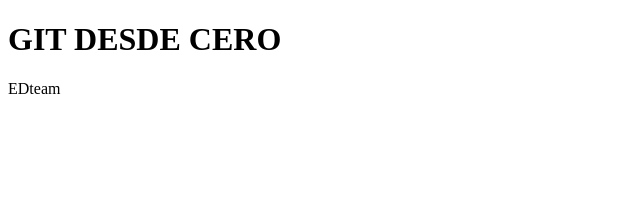
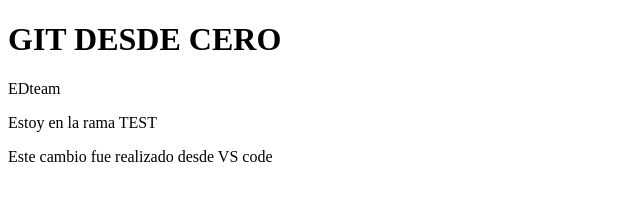
Before and after one commit to anthonyBaez-code/practicando-git, a plain HTML site: page index.html in a window 1280 px wide. Shown: the whole page, without its empty margins (0-640 px from the left). Drawn offline with Linux system fonts and the light colour scheme.

Commit message:
Primer commit desde VS code

```diff
--- a/index.html
+++ b/index.html
@@ -3,10 +3,18 @@
 <head>
     <meta charset="UTF-8">
     <meta name="viewport" content="width=device-width, initial-scale=1.0">
-    <title>Practicando con GIT</title>
+    <title>Practicando con GI desde VScodeT</title>
 </head>
 <body>
     <h1>GIT DESDE CERO</h1>
     <p>EDteam</p>
+    <section>
+        <p>Estoy en la rama TEST</p>
+    </section>
+    <div>
+        <p>
+            Este cambio fue realizado desde VS code
+        </p>
+    </div>
 </body>
 </html>
```
Also changed, not shown: 1 other file.
